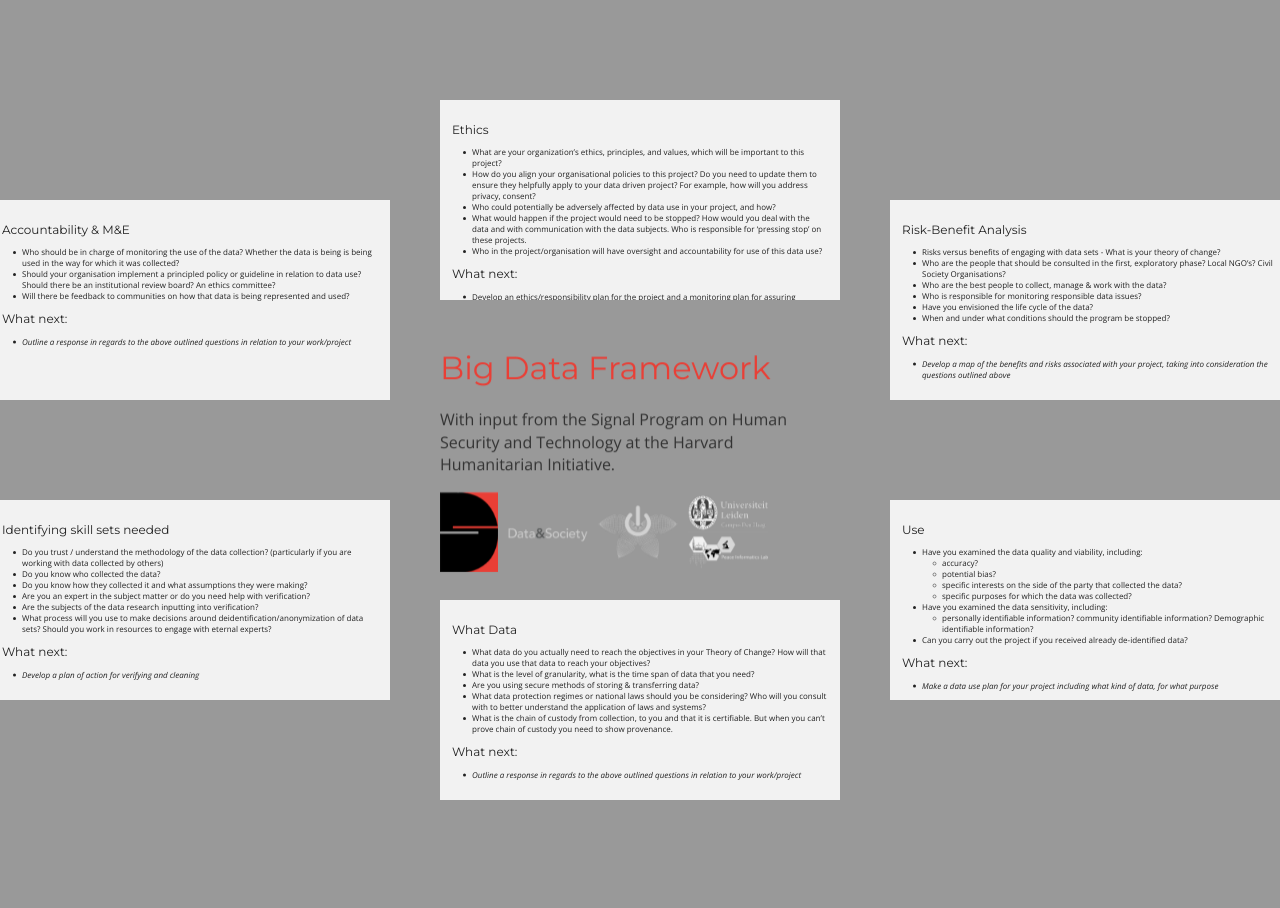
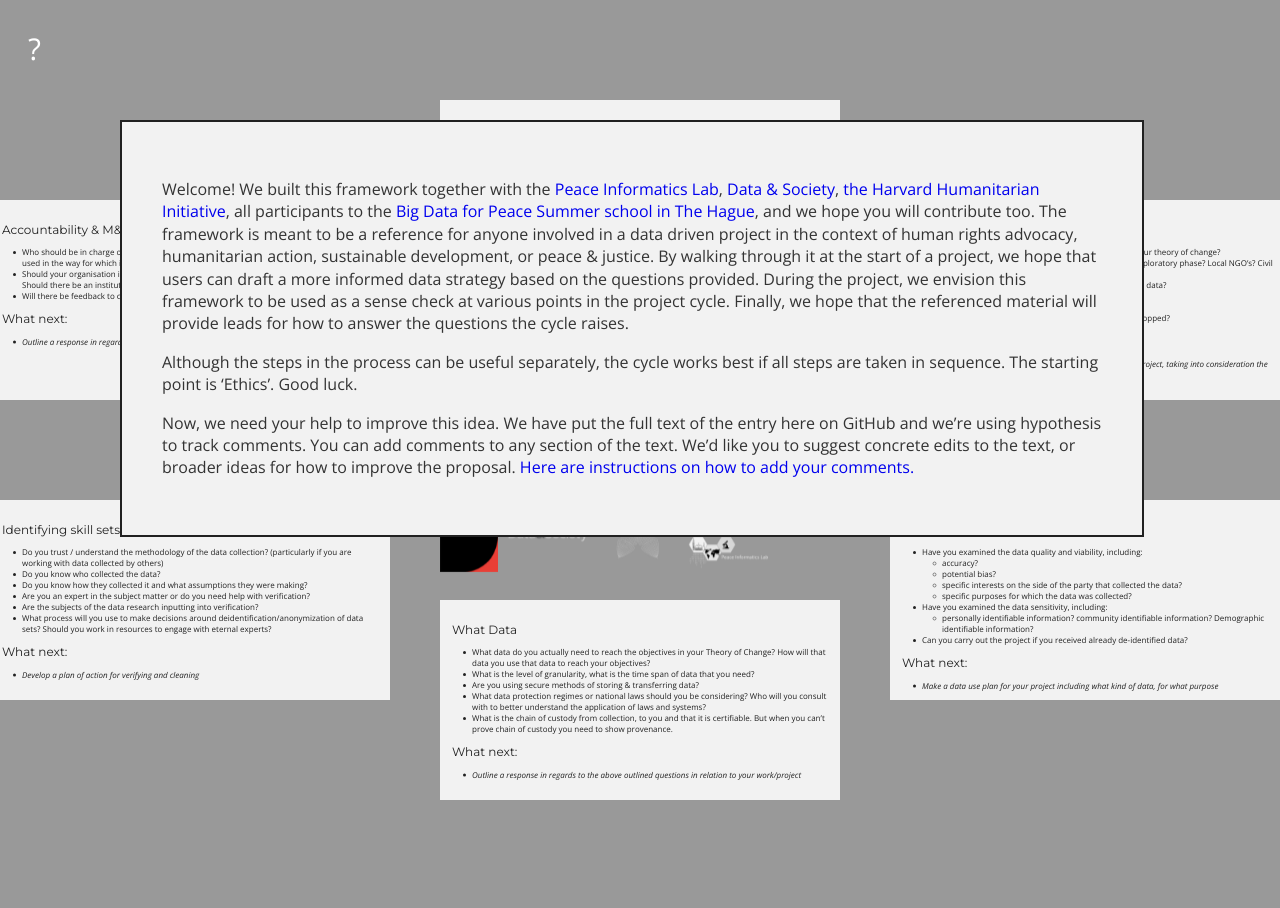
Before and after one commit to the-engine-room/big-data-framework, a Jekyll site: the page built from index.html, in a window 1280 px wide. Built offline with Jekyll 4.4.1, drawn with Linux system fonts in a browser that asks for light colours; nearby versions of some CDN libraries; Markdown is read by kramdown in place of the engine named in the settings; a style sheet for code colours, icons or effects is not loaded.

```diff
--- a/_layouts/default.html
+++ b/_layouts/default.html
@@ -22,7 +22,6 @@
     <link href="//netdna.bootstrapcdn.com/twitter-bootstrap/2.3.2/css/bootstrap-combined.no-icons.min.css" rel="stylesheet">
     <link rel="stylesheet" href="css/main.css" type='text/css'>
     <link href='http://fonts.googleapis.com/css?family=Open+Sans:400italic,400,600|Montserrat:400,700' rel='stylesheet' type='text/css'>
-
 </head>
 
 <body>
@@ -37,6 +36,12 @@
 -->
 
 <!-- Starting impress slideshow -->
+<div id="info"><a class="hover" href="#">?</a></div>
+<div class="popup_div">
+    <p>Welcome! We built this framework together with the <a href="http://www.peaceinformaticslab.org/">Peace Informatics Lab</a>, <a href="http://www.datasociety.net/">Data & Society</a>, <a href="http://hhi.harvard.edu/">the Harvard Humanitarian Initiative</a>, all participants to the <a href="http://www.peaceinformaticslab.org/2015-summer-school.html">Big Data for Peace Summer school in The Hague</a>, and we hope you will contribute too. The framework is meant to be a reference for anyone involved in a data driven project in the context of human rights advocacy, humanitarian action, sustainable development, or peace & justice. By walking through it at the start of a project, we hope that users can draft a more informed data strategy based on the questions provided. During the project, we envision this framework to be used as a sense check at various points in the project cycle. Finally, we hope that the referenced material will provide leads for how to answer the questions the cycle raises.</p>
+    <p>Although the steps in the process can be useful separately, the cycle works best if all steps are taken in sequence. The starting point is ‘Ethics’. Good luck.</p>
+    <p>Now, we need your help to improve this idea. We have put the full text of the entry here on GitHub and we’re using hypothesis to track comments. You can add comments to any section of the text. We’d like you to suggest concrete edits to the text, or broader ideas for how to improve the proposal. <a href="https://github.com/the-engine-room/in-house-technology-research/blob/master/annotation_instructions.md">Here are instructions on how to add your comments.</a></p>
+</div>
 <div id="impress">
 	<div id="overview" class="step" data-x="0" data-y="0" data-scale="2">
         <h1 class="rdf-red">Big Data Framework</h1>
@@ -56,6 +61,7 @@
 
 <script async defer src="//hypothes.is/embed.js"></script>
 <script src="https://ajax.googleapis.com/ajax/libs/jquery/2.1.4/jquery.min.js"></script>
+<script type="text/javascript" src="/js/site.js"></script>
 <script type="text/javascript" src="{{ site.url }}/js/impress.js"></script>
 
 <script>impress().init();</script>
--- a/css/main.css
+++ b/css/main.css
@@ -125,12 +125,34 @@ article p a {
 -  The content. -
 -------------------------------------------------------------------------*/
 
+
+.popup_div {
+    position:absolute;
+    left:100px !important;
+    top:100px !important;
+    background-color:#f2f2f2;
+    border: 2px #212121 solid;
+    text-align:left;
+    margin: 20px;
+    padding: 40px;
+    z-index: 100;
+    width: 80%;
+}
+
 #overview { width:400px; }
 
 .logo {
     float: left;
     height: 80px;
     margin-right: 10px;
+}
+
+#info a {
+    font-size: 30px;
+    color:white;
+    z-index: 100;
+    position: absolute;
+    margin: 20px;
 }
 
 .main-content {
--- /dev/null
+++ b/js/site.js
@@ -0,0 +1,24 @@
+$(function() {
+    $('.hover').hover(function(){
+        var popup_div = $('.popup_div');
+        var obj = $(this);
+        var offset = obj.offset();
+
+        var new_top = offset.top + 30;
+
+        var new_left = offset.left;
+
+        new_left = new_left - ( popup_div.width() / 2);
+        new_left = new_left + ( obj.width() / 2);
+
+        popup_div.css('left', new_left + 'px');
+        popup_div.css('top', new_top + 'px');
+
+        popup_div.show();
+    }
+    , function (){
+        //hovered away so hide popup
+        $('.popup_div').hide();
+    }
+    );
+});
```
